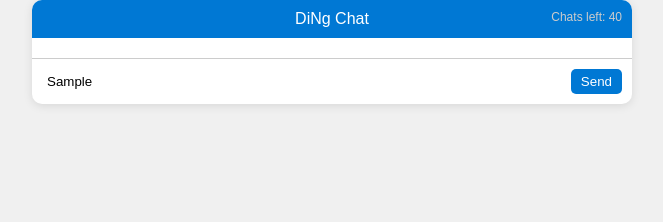
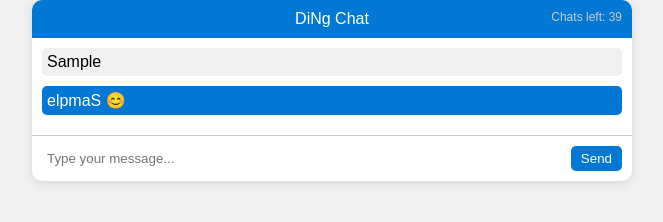
Before and after one commit to 1056516/AIIIIwanatry, a plain HTML site: page index.html in a window 1280 px wide. Both pictures are taken after typing "Sample" into the empty fields and a click on the button "Send". Shown: the whole page, without its empty margins (308-971 px from the left). Drawn offline with Linux system fonts and the light colour scheme.

Commit message:
Update index.html

```diff
--- a/index.html
+++ b/index.html
@@ -24,9 +24,9 @@
             color: #ffffff;
             padding: 10px;
             text-align: center;
-            position: relative; /* Add this line */
+            position: relative;
         }
-        .chat-count { /* Add this block */
+        .chat-count {
             position: absolute;
             top: 10px;
             right: 10px;
@@ -82,37 +82,50 @@
         </div>
         <div class="input-bar">
             <input type="text" class="input-field" placeholder="Type your message...">
-            <button class="send-button">Send</button>
+            <button class="send-button" onclick="sendMessage()">Send</button>
         </div>
     </div>
 
     <script>
-        // JavaScript logic (same as before) with added functionality
         const chatMessages = document.querySelector('.chat-messages');
         const inputField = document.querySelector('.input-field');
         const sendButton = document.querySelector('.send-button');
+        let chatCount = 40;
 
-        // Example: Handle sending a message
-        sendButton.addEventListener('click', () => {
+        // Function to add user message
+        function addUserMessage(message) {
+            const userMessage = document.createElement('div');
+            userMessage.className = 'user-message';
+            userMessage.textContent = message;
+            chatMessages.appendChild(userMessage);
+        }
+
+        // Function to add AI message
+        function addAiMessage(message) {
+            const aiMessage = document.createElement('div');
+            aiMessage.className = 'ai-message';
+            aiMessage.textContent = message;
+            chatMessages.appendChild(aiMessage);
+            chatCount--;
+            updateChatCount();
+        }
+
+        // Function to simulate AI response (replace with actual AI logic)
+        function simulateAiResponse(userText) {
+            // Example: AI responds with a reversed message
+            const aiResponse = userText.split('').reverse().join('');
+            addAiMessage(aiResponse + ' 😊');
+        }
+
+        // Function to handle sending a message
+        function sendMessage() {
             const userText = inputField.value;
             addUserMessage(userText);
-            // Implement logic to send the user's request to DiNg (not shown here)
-            // Receive the AI's response and call addAiMessage(response) with the AI's reply
+            simulateAiResponse(userText);
             inputField.value = ''; // Clear the input
-        });
-
-        // Example: Simulate an AI response (you'll need to replace this with actual AI logic)
-        function simulateAiResponse() {
-            const aiResponse = "Sure, here's your requested story: Once upon a time...";
-            addAiMessage(aiResponse + " 😊"); // Add an emoji to the AI's response
-            chatCount--; // Decrease the chat count
-            updateChatCount(); // Update the display
         }
 
-        // Example: Simulate receiving an AI response after a delay (for demonstration purposes)
-        setTimeout(simulateAiResponse, 2000); // Simulate a 2-second delay
-
-        // Example: Update the chat count display
+        // Function to update chat count display
         function updateChatCount() {
             const chatCountElement = document.querySelector('.chat-count');
             chatCountElement.textContent = `Chats left: ${chatCount}`;
```
